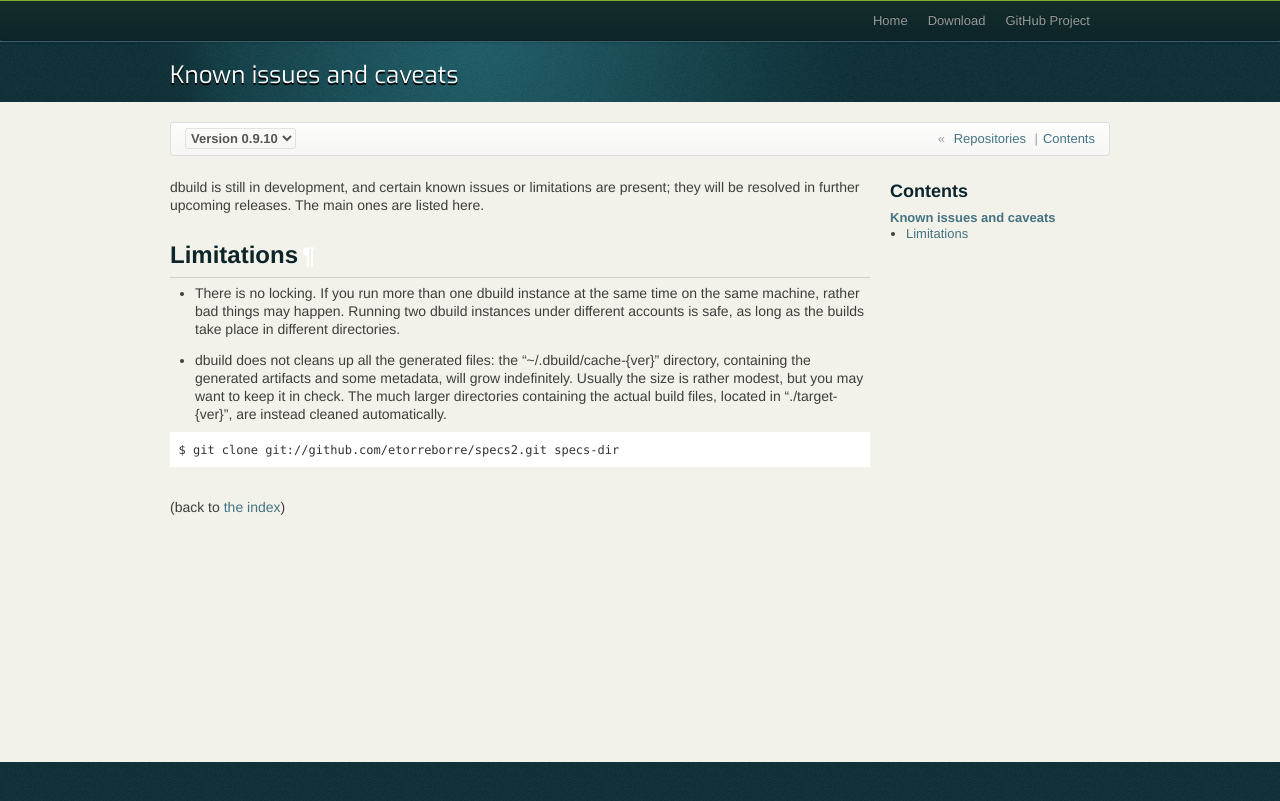
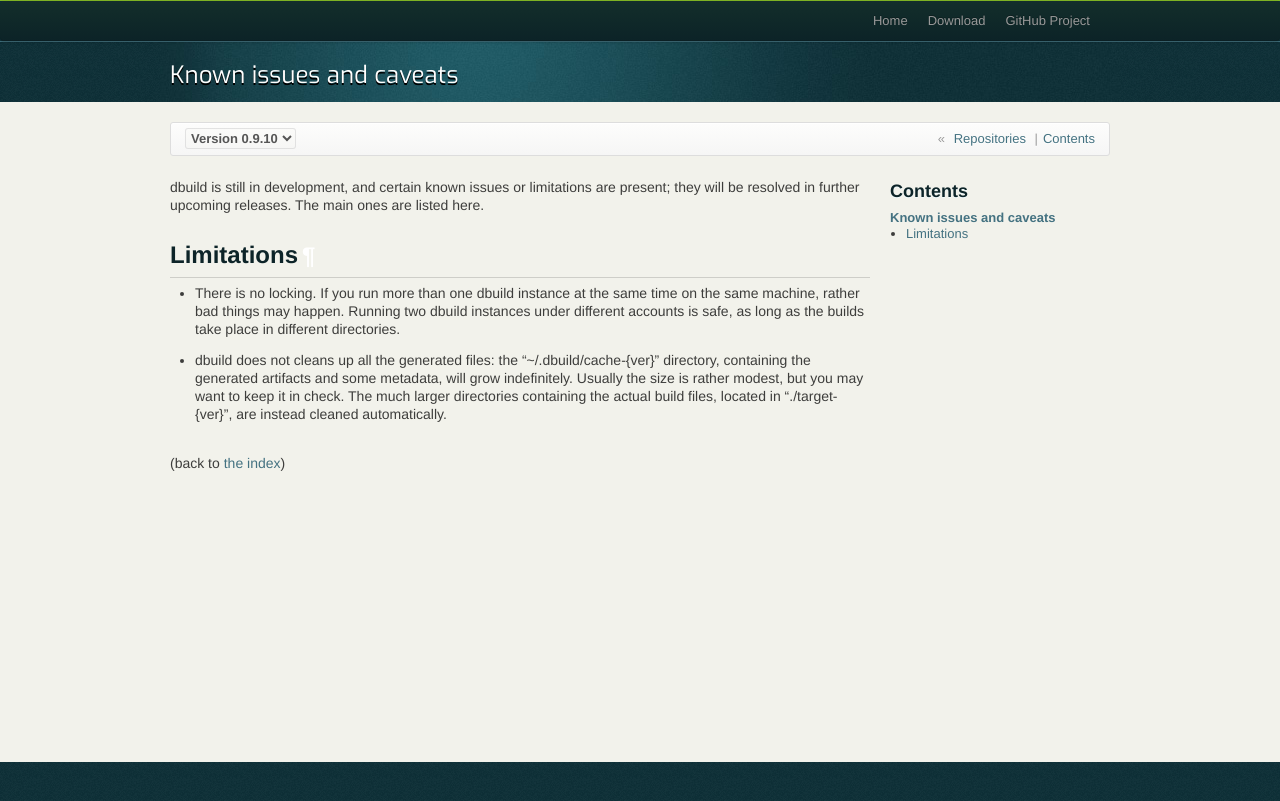
Before and after one commit to lightbend-labs/dbuild, a Sphinx documentation site: the page built from docs/src/sphinx/caveats.rst, in a window 1280 px wide. Shown: the top 801 px of the page. Built offline with Sphinx 7.4.7, drawn with Linux system fonts in a browser that asks for light colours.

Commit message:
Docs fix (leftover from previous versions now removed)

```diff
--- a/docs/src/sphinx/caveats.rst
+++ b/docs/src/sphinx/caveats.rst
@@ -16,10 +16,6 @@ Limitations
   but you may want to keep it in check. The much larger directories containing the actual build files,
   located in "./target-{ver}", are instead cleaned automatically.
 
-.. code-block:: text
-
-  $ git clone git://github.com/etorreborre/specs2.git specs-dir
-
 |
 
 (back to :doc:`the index <index>`)
```
